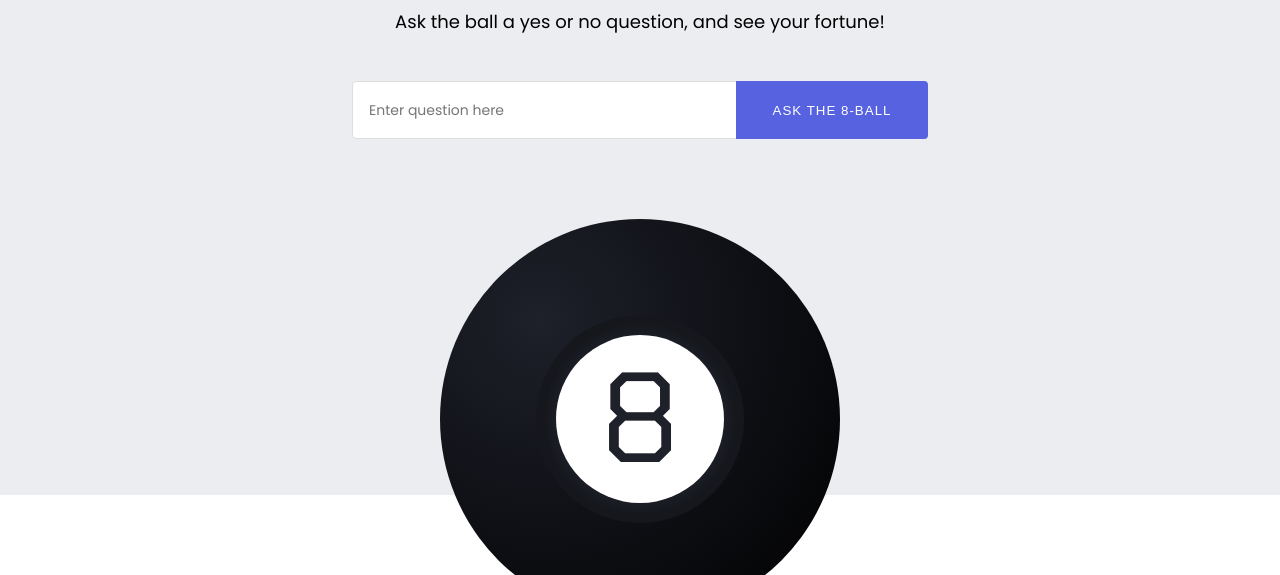
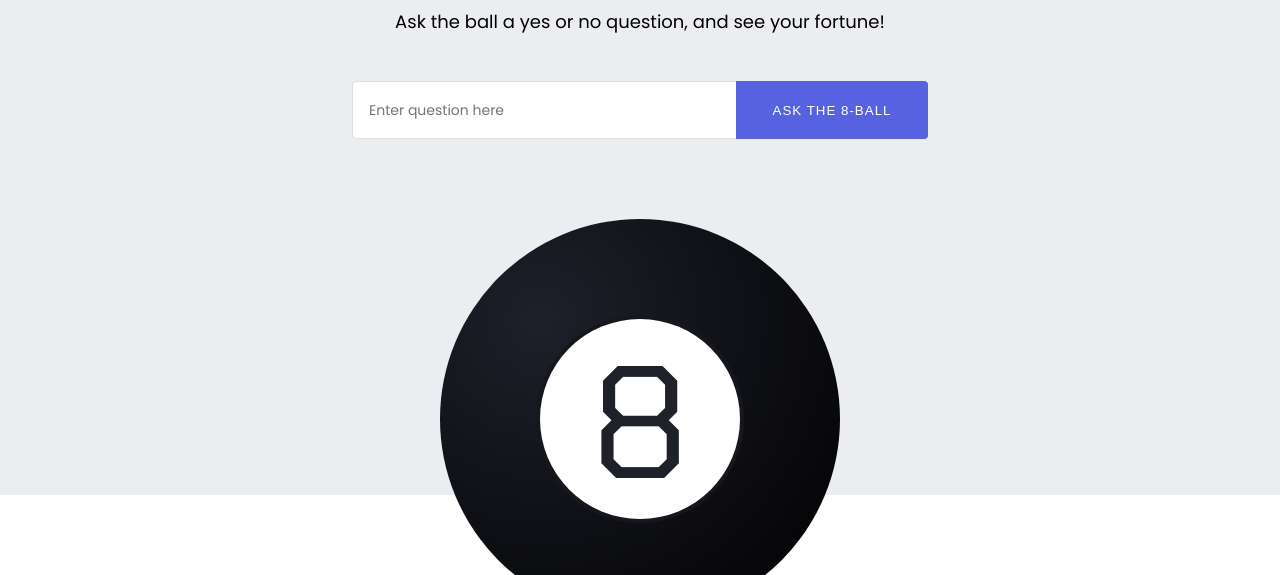
Before and after one commit to MSPayneII/foundations-capstone, a website: page client/index.html in a window 1280 px wide. Shown: the part 225-800 px from the top of the page. Drawn offline with nearby package versions, Linux system fonts and the light colour scheme; no server answers.

```diff
--- a/client/styles.css
+++ b/client/styles.css
@@ -222,9 +222,9 @@
 
 @media (min-width: 40em) {
   .number-eight {
-    width: 10.5rem;
-    height: 10.5rem;
-    font-size: 8rem;
+    width: 12.5rem;
+    height: 12.5rem;
+    font-size: 10rem;
   }
   .answer-display {
     width: 30vmin;
```
